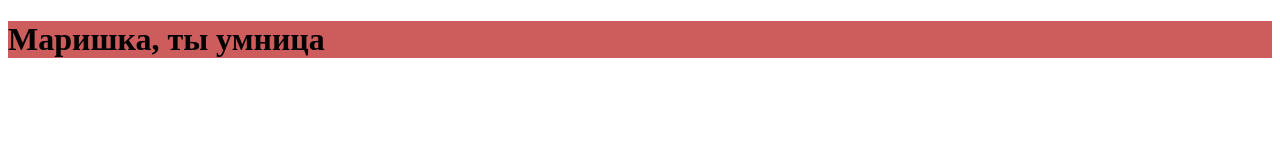
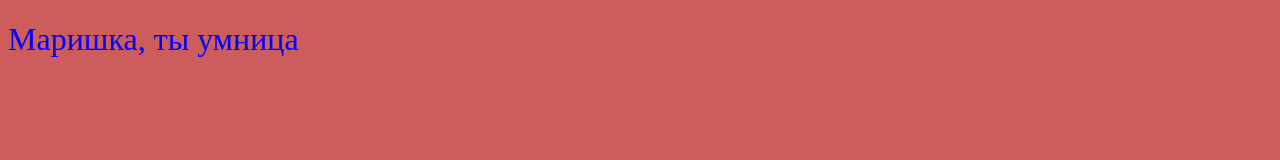
Before and after one commit to SmsKa2022/work-2-VIP-server, a website: page index.html in a window 1280 px wide. Drawn offline with Linux system fonts and the light colour scheme; files that its build step writes are made by us from their sources.

Commit message:
Черновик

```diff
--- a/app.js
+++ b/app.js
@@ -2,11 +2,14 @@ const express = require('express')
 const server = express()
 const path = require('path');
 const PORT = 3000
+server.use(express.static(__dirname + "/static"));
+
 
 server.get('/', function (req, res) {
     res.sendFile(path.join(process.cwd(), 'index.html'))
 })
 
+
     // this.app.use(express.static(path.join(__dirname, "index.html")));
 server.listen(PORT)
 console.log('http://127.0.0.1:3000')
--- a/index.css
+++ /dev/null
@@ -1,3 +0,0 @@
-.page {
-    background-color: indianred;
-}
--- a/index.html
+++ b/index.html
@@ -3,10 +3,10 @@
 <head>
     <meta charset="UTF-8">
     <title>Title</title>
-    <link rel="stylesheet" href="server2022/index.css">
+    <link rel="stylesheet" href="/index.css">
 </head>
 <body>
-<div class = "page">
+<div>
 <h1 >Маришка, ты умница </h1>
 </div>
 </body>
--- /dev/null
+++ b/static/index.css
@@ -0,0 +1,8 @@
+body {
+    background-color: indianred;
+    }
+h1 {
+        font-size:72 px;
+        font-weight:100;
+        color:blue;
+    }
```
Also changed, not shown: package.json (+12 -6 lines), 2 other files.
